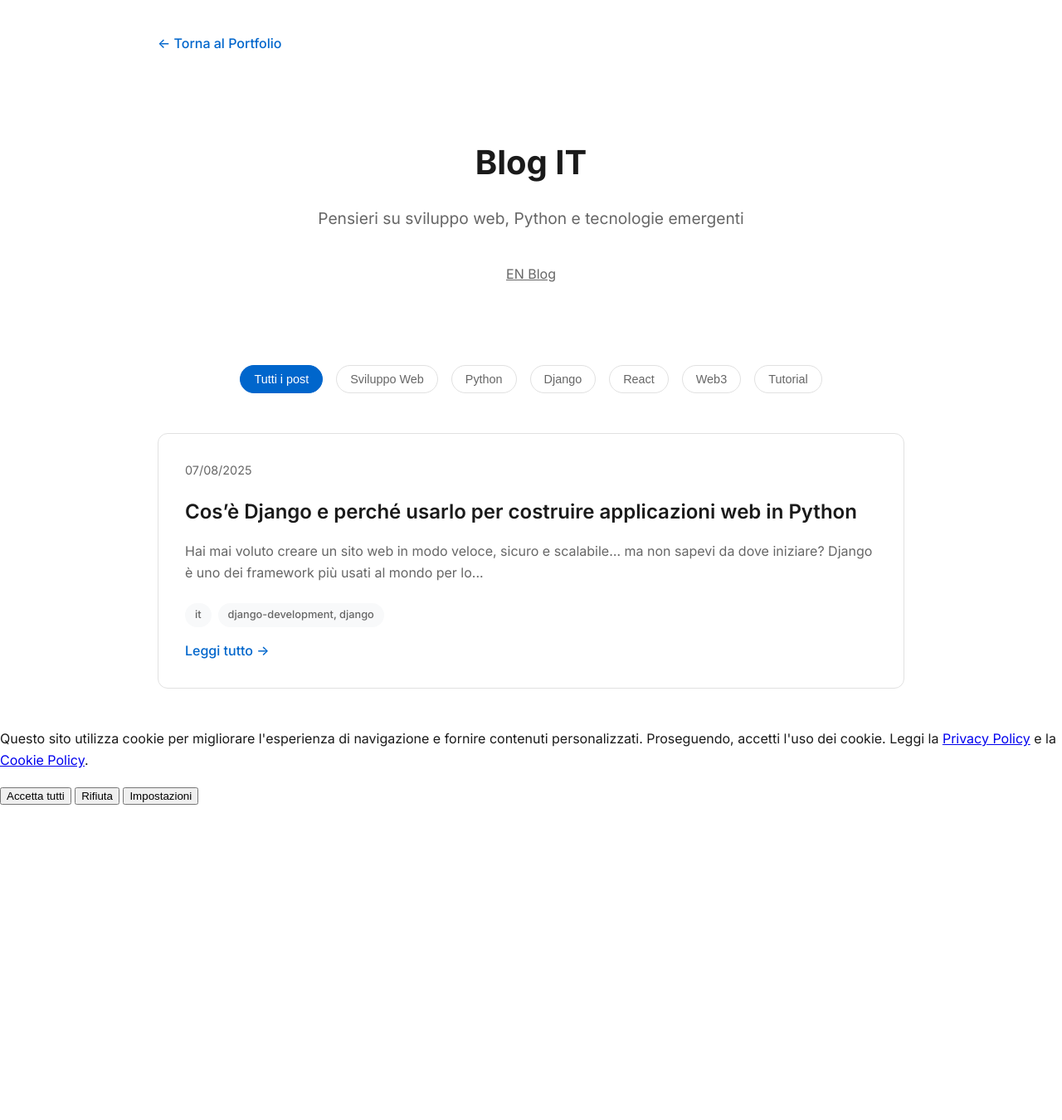
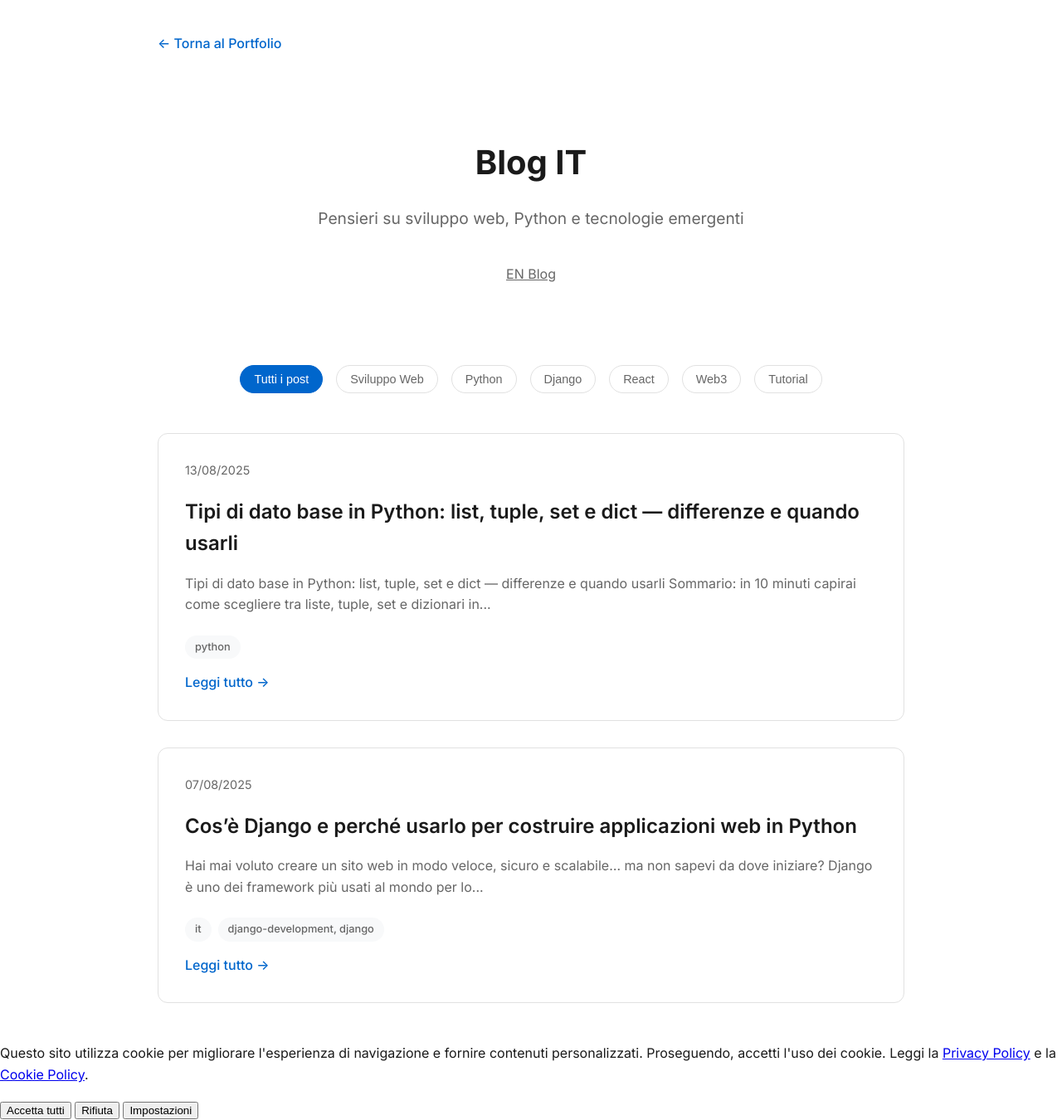
Before and after one commit to PyZenMatt/matteoricci.net, a Jekyll site: the page built from blog/it.html, in a window 1280 px wide. Shown: the whole page at 83% size. Built offline with Jekyll 4.4.1, drawn with Linux system fonts in a browser that asks for light colours; before the commit the page ends 971 px from its top, so only the background shows below that.

Commit message:
Update 2025-08-13-tipi-di-dato-base-in-python-list-tuple-set-e-dict.md

```diff
--- a/_posts/2025-08-13-tipi-di-dato-base-in-python-list-tuple-set-e-dict.md
+++ b/_posts/2025-08-13-tipi-di-dato-base-in-python-list-tuple-set-e-dict.md
@@ -1,22 +1,27 @@
 ---
-title: Tipi di dato base in Python list, tuple, set e dict, differenze e quando usarli
-slug: tipi-di-dato-base-in-python-list-tuple-set-e-dict-differenze-e-quando-usarli
-description: 'Guida pratica ai tipi di datobase in Python 3.12: list, tuple, set e dict. Differenze, esempi chiari e consigli'
-tags: 'python, basi, tipi di dato, guide'
+title: "Tipi di dato base in Python: list, tuple, set e dict — differenze e quando usarli"
+slug: "tipi-di-dato-base-in-python-list-tuple-set-e-dict-differenze-e-quando-usarli"
+description: "Guida pratica ai tipi di dato base in Python 3.12: list, tuple, set e dict. Differenze, esempi chiari e consigli."
+tags:
+  - python
+  - basi
+  - "tipi di dato"
+  - guide
 categories:
-- python
-image: https://res.cloudinary.com/dkoc4knvv/image/upload/v1/
-canonical: https://matteoricci.net.git/2025/08/13/tipi-di-dato-base-in-python-list-tuple-set-e-dict.html
-meta_title: 'Tipi di dato base in Python: list, tuple, set e dict — differenze e q…'
-meta_description:  "Guida pratica ai tipi di datobase in Python 3.12: list, tuple, set e dict. Differenze, esempi chiari e consigli'
-meta_keywords: 'python, basi, tipi di dato, guide'
-og_title: 'Tipi di dato base in Python: list, tuple, set e dict — differenze e q…'
-og_description: 'date: "2025 08 13" description: "Guida pratica ai tipi di dato base in Python 3.12: list, tuple, set e dict. Differenze, esempi chiari e consigli'
-og_image: ''
+  - python
+canonical: "https://matteoricci.net/2025/08/13/tipi-di-dato-base-in-python-list-tuple-set-e-dict.html"
+meta_title: "Tipi di dato base in Python: list, tuple, set e dict — differenze e quando usarli"
+meta_description: "Guida pratica ai tipi di dato base in Python 3.12: list, tuple, set e dict. Differenze, esempi chiari e consigli."
+meta_keywords: "python, basi, tipi di dato, guide"
+og_title: "Tipi di dato base in Python: list, tuple, set e dict — differenze e quando usarli"
+og_description: "Guida pratica ai tipi di dato base in Python 3.12: list, tuple, set e dict. Differenze, esempi chiari e consigli."
+og_image: ""
 noindex: false
-lang: it
-reading\_time: "7 min"
+lang: "it"
+reading_time: "7 min"
+date: 2025-08-13 08:00:00 +0200
 ---
+
 
 
 # Tipi di dato base in Python: list, tuple, set e dict — differenze e quando usarli
```
